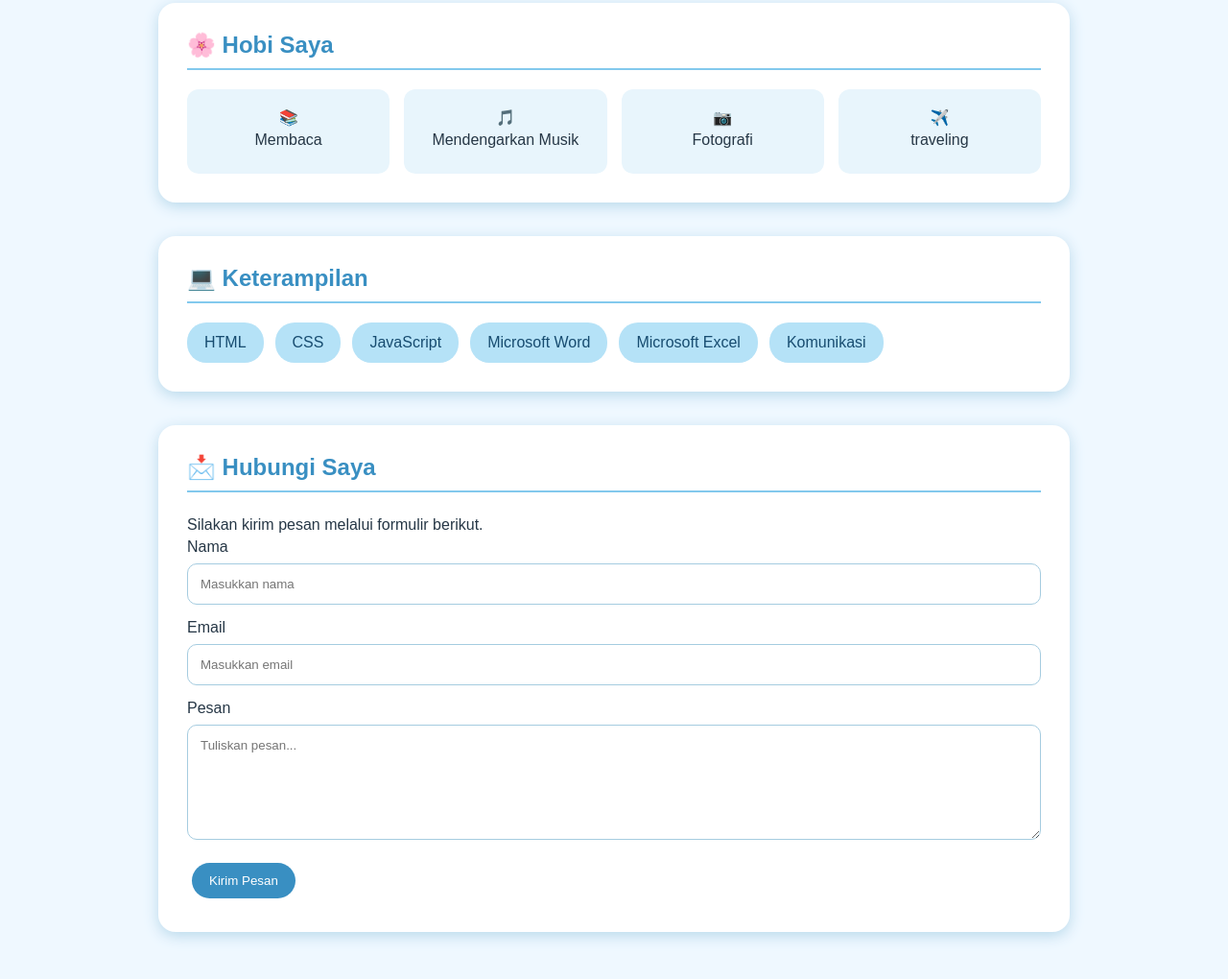
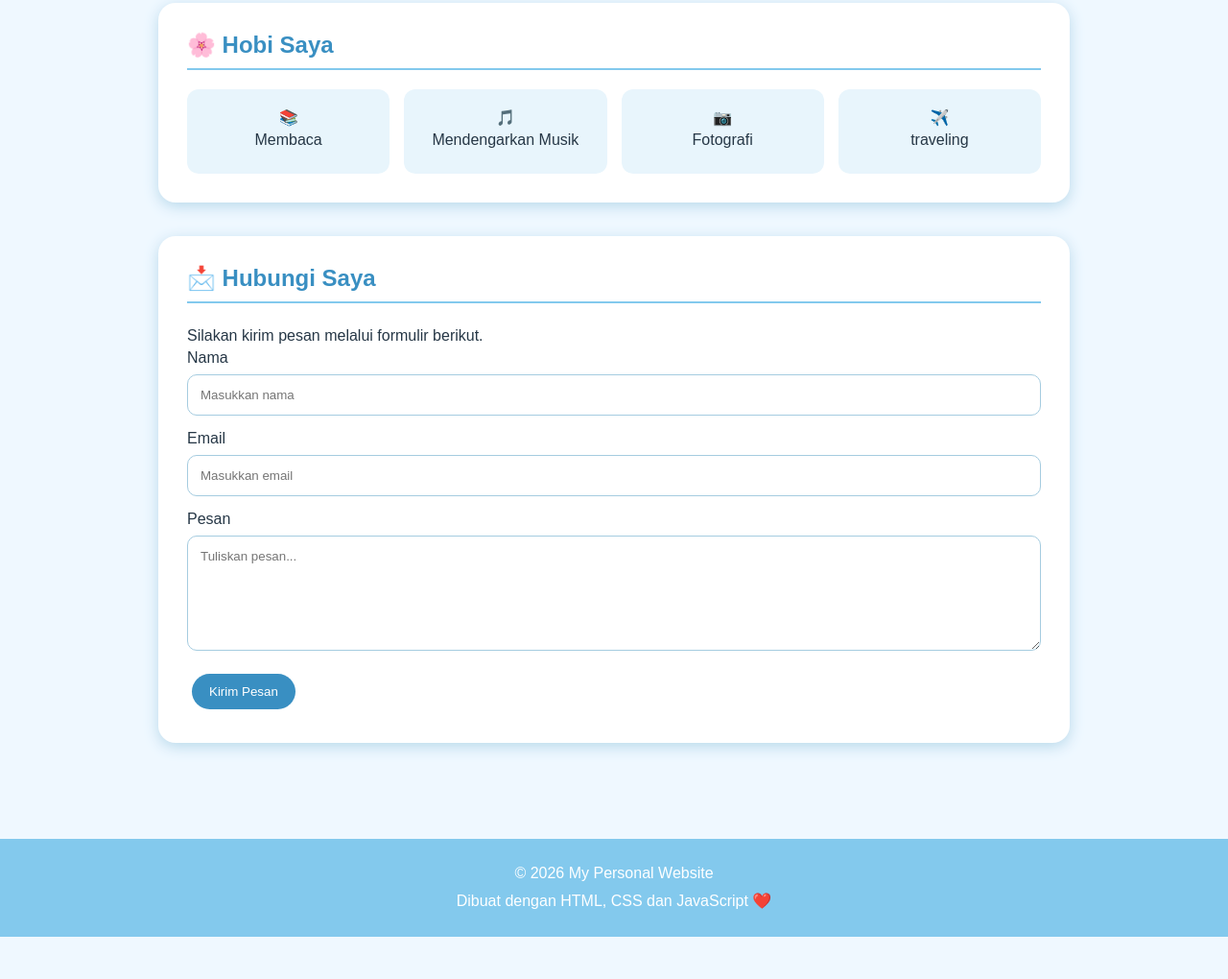
Before and after one commit to chyaa954-coder/chyaa954-coder.github.io, a plain HTML site: page index.html in a window 1280 px wide. Shown: the part 1600-2620 px from the top of the page at 96% size. After the commit the page ends 2576 px from the top, so only its background shows below. Drawn offline with Linux system fonts and the light colour scheme.

Commit message:
update index.html

```diff
--- a/index.html
+++ b/index.html
@@ -317,22 +317,6 @@ alt="Foto Profil">
 
 </section>
 
-<!-- KEAHLIAN -->
-<section id="keahlian">
-
-    <h2>💻 Keterampilan</h2>
-
-    <div class="skills">
-        <span>HTML</span>
-        <span>CSS</span>
-        <span>JavaScript</span>
-        <span>Microsoft Word</span>
-        <span>Microsoft Excel</span>
-        <span>Komunikasi</span>
-    </div>
-
-</section>
-
 <!-- KONTAK -->
 <section id="kontak">
 
```
